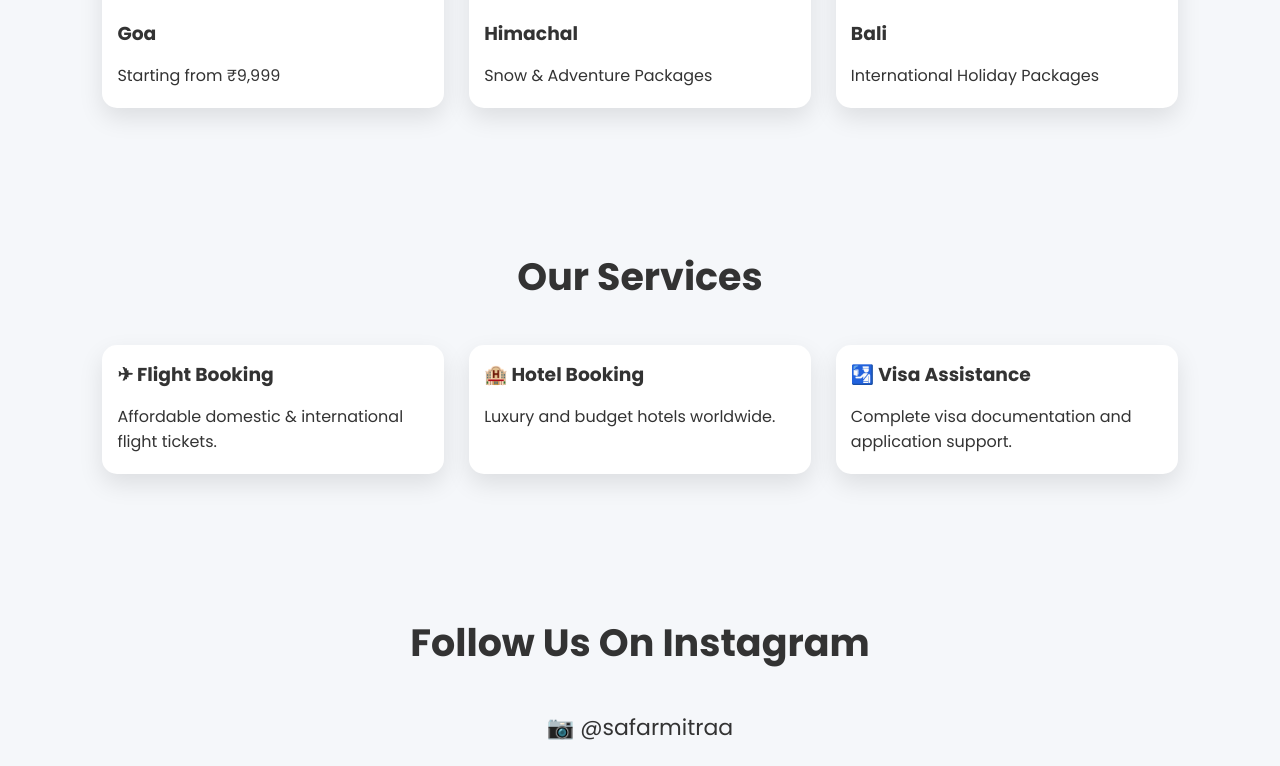
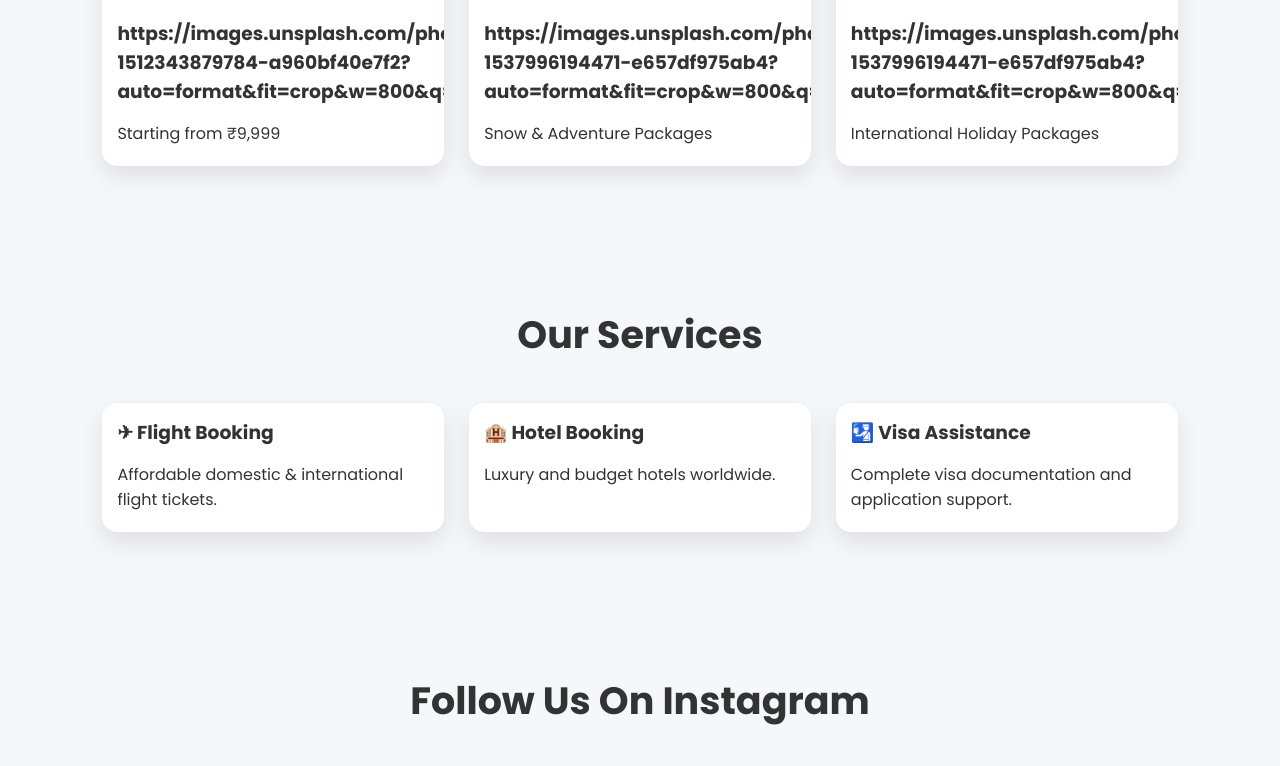
Before and after one commit to vishguhar-crypto/Safar-mitraa, a plain HTML site: page index.html in a window 1280 px wide. Shown: the part 1188-1954 px from the top of the page. Drawn offline with Linux system fonts and the light colour scheme.

Commit message:
Update index.html

```diff
--- a/index.html
+++ b/index.html
@@ -170,19 +170,19 @@ font-weight:bold;
 
 <div class="card">
 <img src="https://images.unsplash.com/photo-1524492412937-b28074a5d7da?auto=format&fit=crop&w=800&q=80">
-<h3>Goa</h3>
+<h3>https://images.unsplash.com/photo-1512343879784-a960bf40e7f2?auto=format&fit=crop&w=800&q=80</h3>
 <p>Starting from ₹9,999</p>
 </div>
 
 <div class="card">
 <img src="https://images.unsplash.com/photo-1518684079-3c830dcef090?auto=format&fit=crop&w=800&q=80">
-<h3>Himachal</h3>
+<h3>https://images.unsplash.com/photo-1537996194471-e657df975ab4?auto=format&fit=crop&w=800&q=80</h3>
 <p>Snow & Adventure Packages</p>
 </div>
 
 <div class="card">
 <img src="https://images.unsplash.com/photo-1506744038136-46273834b3fb?auto=format&fit=crop&w=800&q=80">
-<h3>Bali</h3>
+<h3>https://images.unsplash.com/photo-1537996194471-e657df975ab4?auto=format&fit=crop&w=800&q=80</h3>
 <p>International Holiday Packages</p>
 </div>
 
@@ -224,7 +224,7 @@ font-weight:bold;
 </p>
 
 <p style="text-align:center;">
-<a class="btn" href="https://instagram.com/YOUR_INSTAGRAM_USERNAME" target="_blank">
+<a class="btn" href="https://https://www.instagram.com/safarmitraa//https://www.instagram.com/safarmitraa/" target="_blank">
 Visit Instagram
 </a>
 </p>
```
